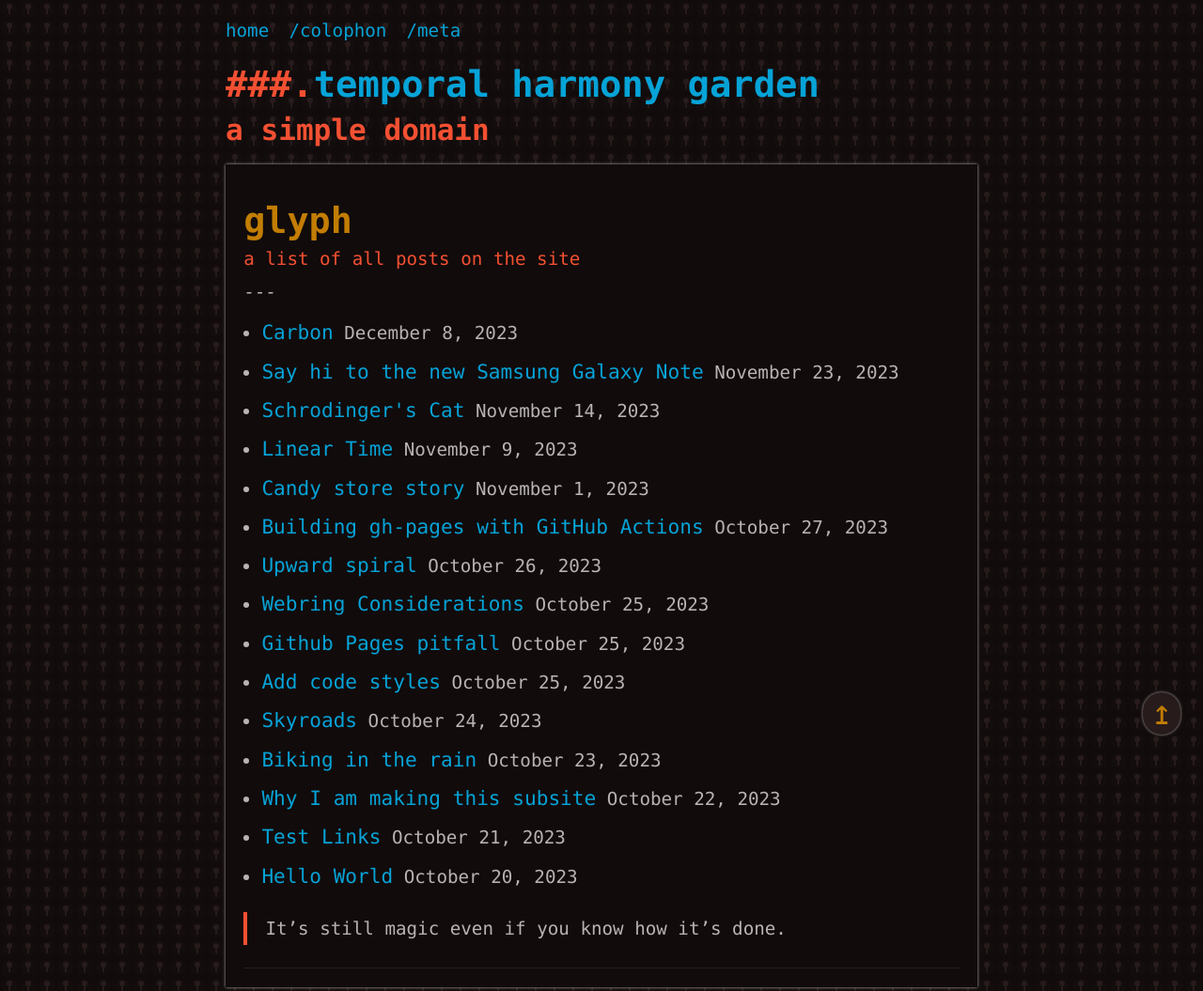
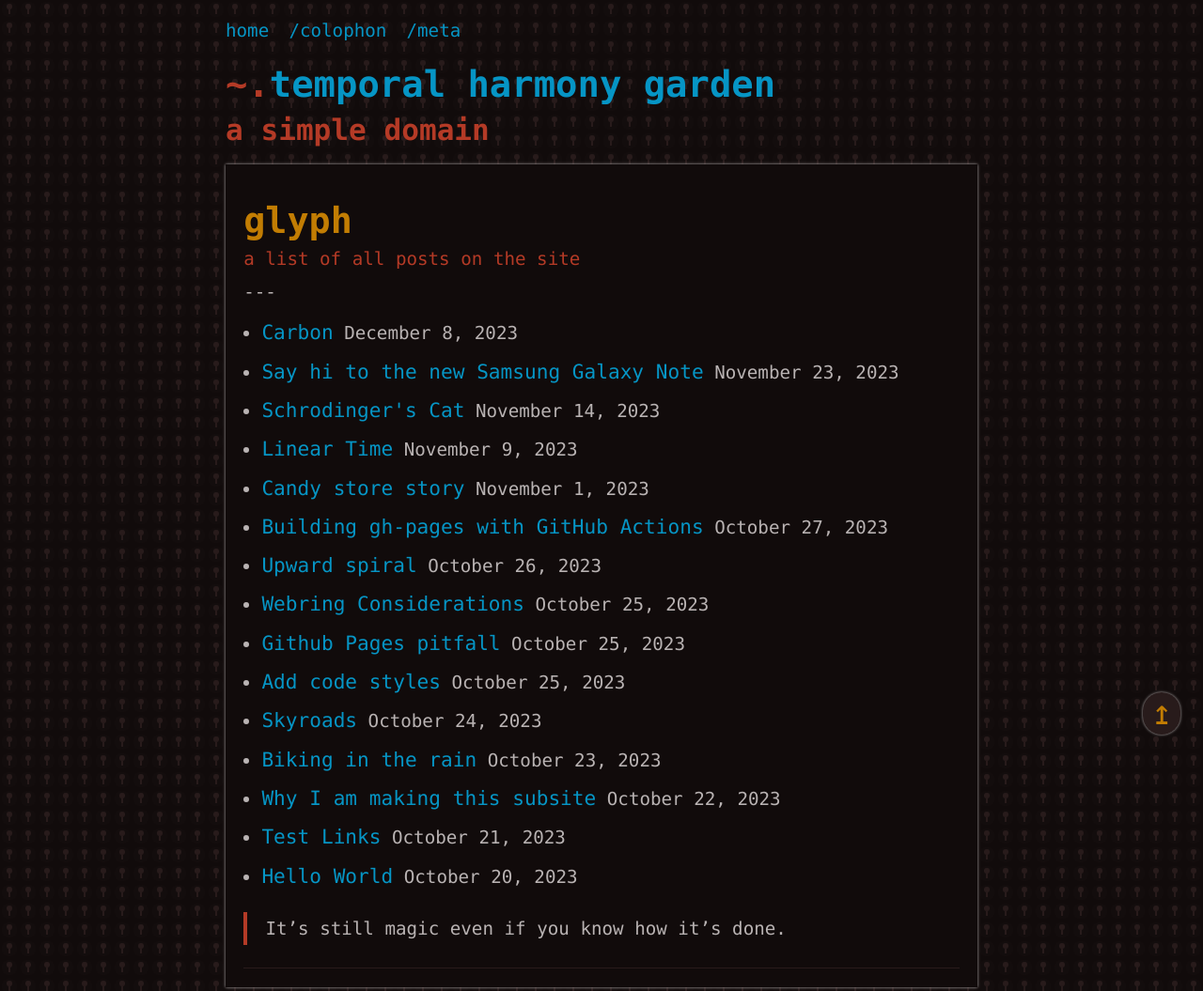
Before and after one commit to partheus/glyph, an Eleventy site: page src/index.njk in a window 1280 px wide. Shown: the top 1055 px of the page at 94% size. Built offline with nearby package versions, Linux system fonts and the light colour scheme; Eleventy itself is replaced by a stand-in of ours; files that its build step writes are made by us from their sources.

Commit message:
Fix styles

```diff
--- a/src/css/styles.css
+++ b/src/css/styles.css
@@ -5,8 +5,8 @@
     --background-color: #110b0b; /* Dark background color */
     --secondary-background-color: #281b1b; /* Lighter background color */
     --text-color: #b9b3b3; /* Light text color */
-    --link-color: #06a3d7; /* Bold blue link color */
-    --accent-color: #f35032; /* Bold red accent color */
+    --link-color: #0695c5; /* Bold blue link color */
+    --accent-color: #b43a26; /* Bold red accent color */
     --header-color: #c27d03; /* Bold orange header color */
 }
 
@@ -126,7 +126,7 @@ a:hover {
 }
 
 .headline::before {
-    content: "###.";
+    content: "~.";
     color: var(--accent-color);
 }
 
@@ -299,6 +299,7 @@ img {
     height: auto;
     display: block;
     margin: 1em auto;
+    border: 1px var(--text-color) solid;
 }
 
 .ascii-garden {
```
